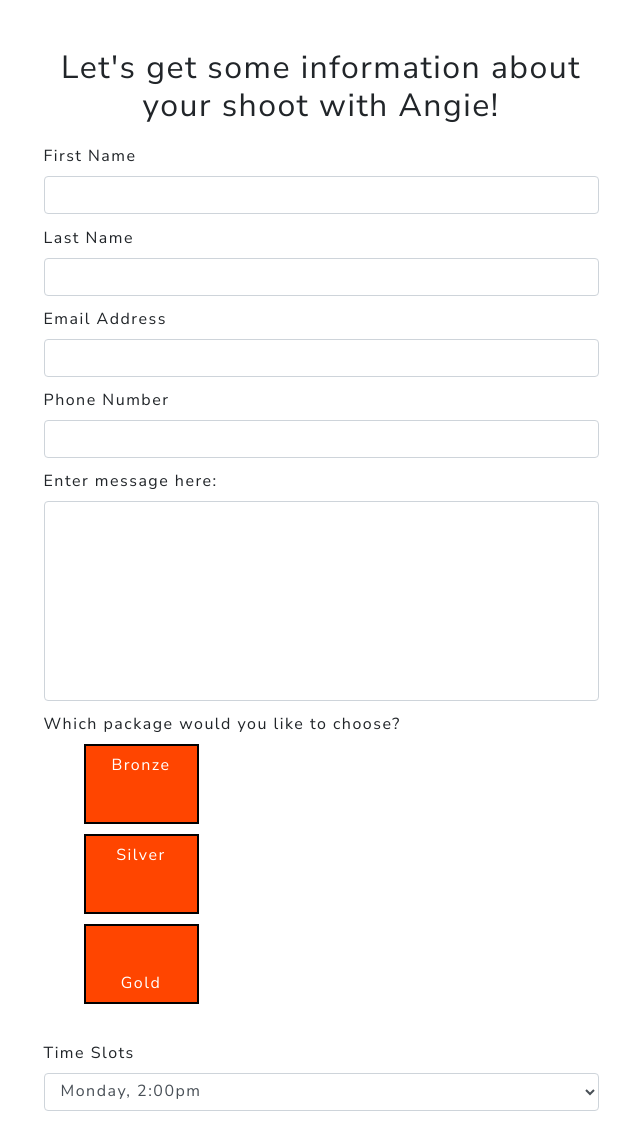
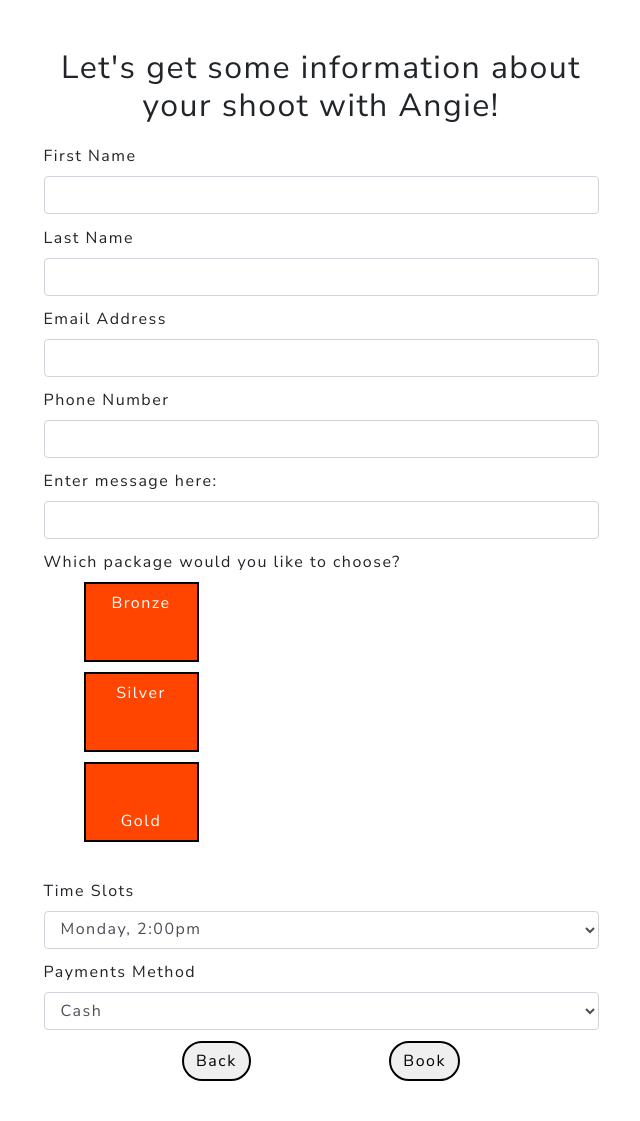
Before and after one commit to nabilahsan/shoot-mvp, a PHP site: page /angiebooking.html in a window 1280 px wide. Shown: the part 91-1212 px from the top of the page, without its empty margins (319-959 px from the left). After the commit the page ends 1172 px from the top, so only its background shows below. Run offline with PHP 8.4, Linux system fonts and the light colour scheme; some libraries are stand-ins or nearby versions.

Commit message:
minor fix
Signed-off-by: nabilahsan <nabilahsan95@gmail.com>

```diff
--- a/lisabooking.html
+++ b/lisabooking.html
@@ -158,6 +158,7 @@
                         <option value="Saturday, 3:30pm">Saturday, Morning - 8AM to 11:59AM, Afternoon - 12PM to 4:59PM</option>
                     </select>
                 </div>
+
                 <!-- Message section -->
                 <div id="message">
                     <label>Enter message here: </label>
--- a/resources/css/form.css
+++ b/resources/css/form.css
@@ -145,12 +145,7 @@ nav {
   margin: 0;
   text-align: center;
 }
-#message input {
-  min-height: 200px;
-  padding-top: 0;
-  padding-left: 0;
-  line-height: 1em;
-}
+
 /*Buttons*/
 
 .clear {
```
